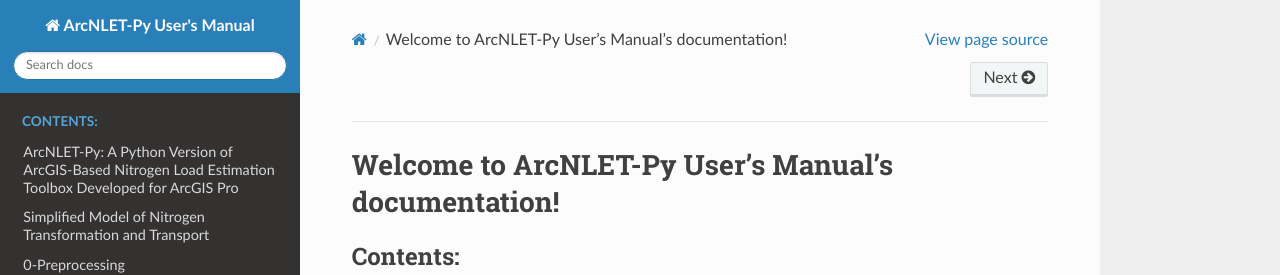
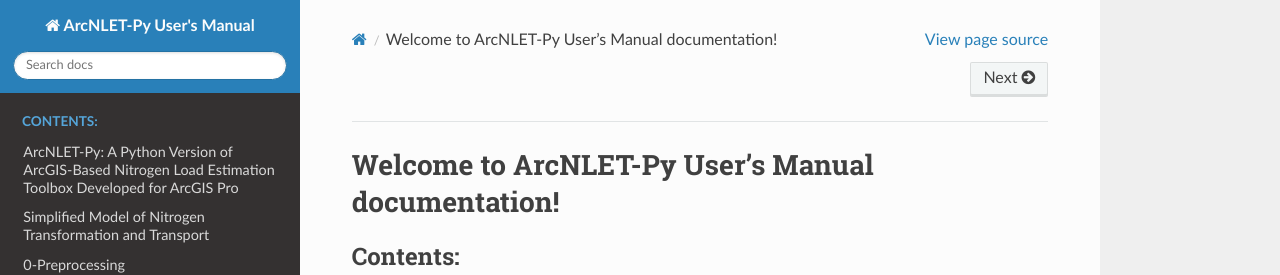
Before and after one commit to ArcNLET-Py/ArcNLET-Py, a Sphinx documentation site: the page built from docs/index.rst, in a window 1280 px wide and 900 px high. Shown: the top 275 px of the window. Built offline with Sphinx 7.4.7 and the Read the Docs theme 2.0.0, drawn with Linux system fonts in a browser that asks for light colours.

```diff
--- a/docs/index.rst
+++ b/docs/index.rst
@@ -3,7 +3,7 @@
    You can adapt this file completely to your liking, but it should at least
    contain the root `toctree` directive.
 
-Welcome to ArcNLET-Py User's Manual's documentation!
+Welcome to ArcNLET-Py User's Manual documentation!
 ====================================================
 
 .. toctree::
```
